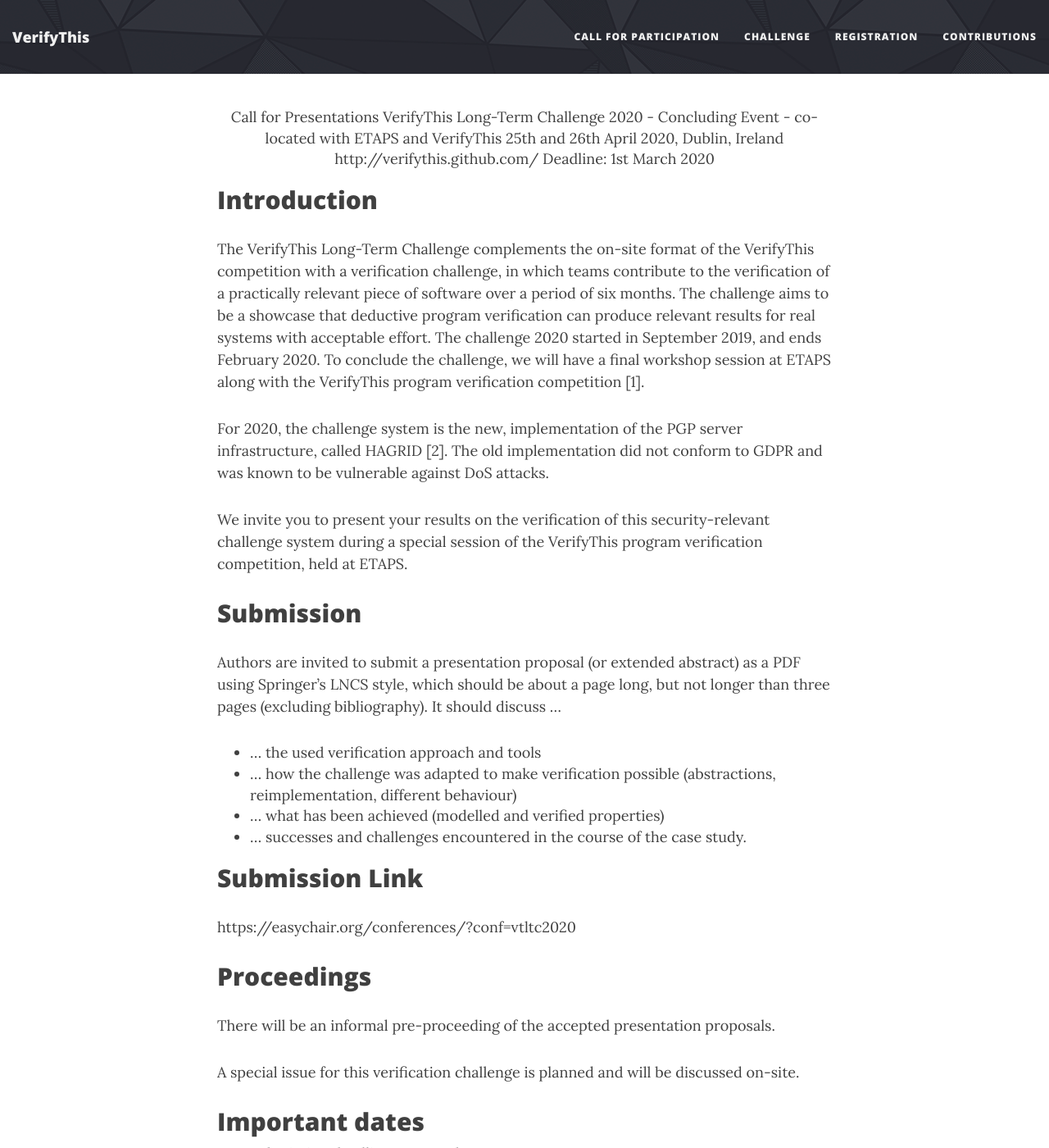
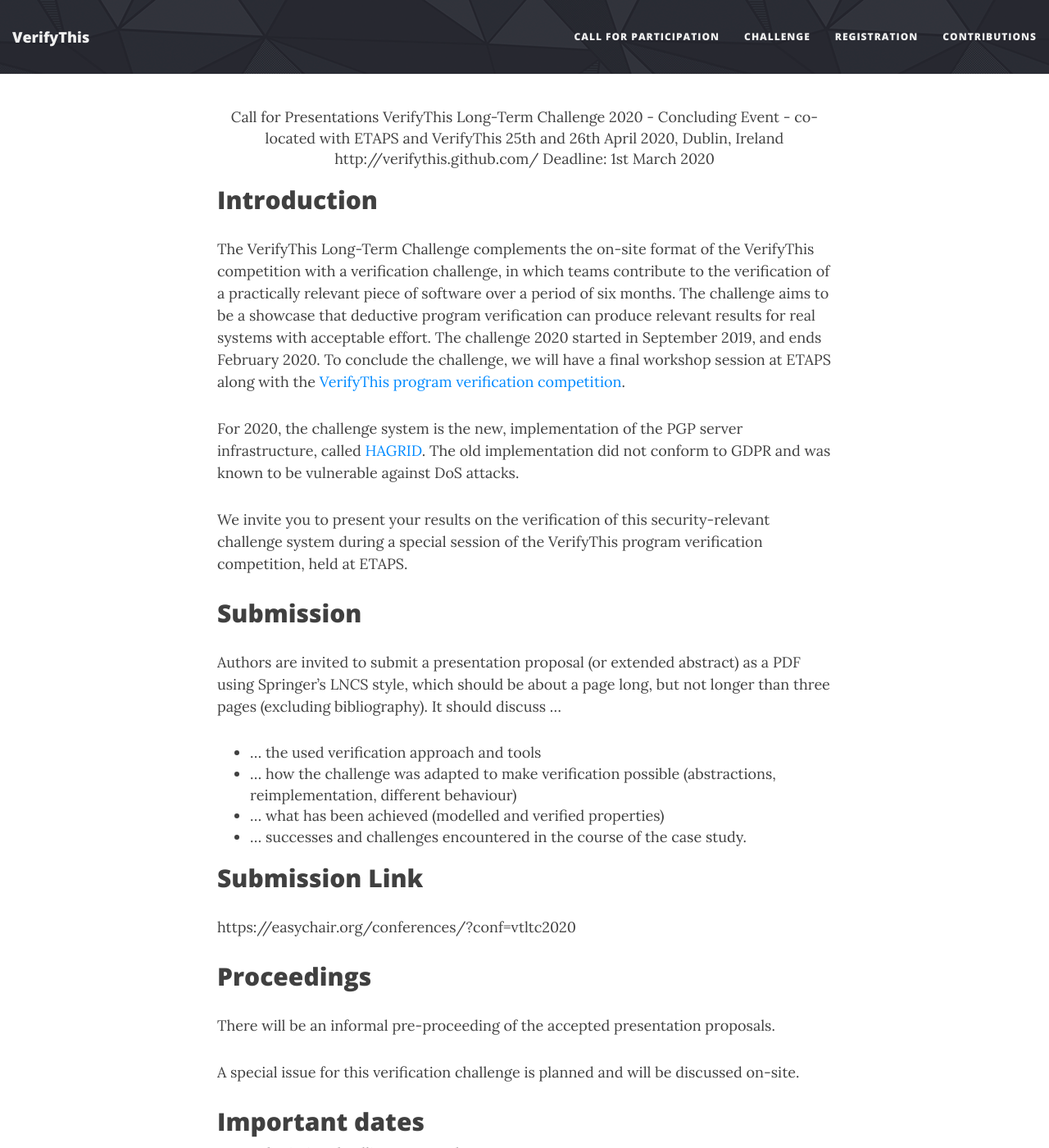
Before and after one commit to verifythis/verifythis.github.io, a Jekyll site: the page built from cfp.md, in a window 1280 px wide and 1400 px high. Shown: the whole window at 82% size. Built offline with Jekyll 4.4.1, drawn with Linux system fonts in a browser that asks for light colours; our own code applies the rules of GitHub Pages for plain Markdown files; some of the changed text lies outside the part shown.

Commit message:
update cfp

```diff
--- a/cfp.md
+++ b/cfp.md
@@ -1,4 +1,4 @@
-<center>
+<center markdown="0">
 Call for Presentations
 
 VerifyThis Long-Term Challenge 2020
@@ -13,20 +13,25 @@ Deadline: 1st March 2020
 
 ## Introduction
 
-The VerifyThis  Long-Term Challenge complements the  on-site format of
-the  VerifyThis competition  with a  verification challenge,  in which
-teams contribute to  the verification of a  practically relevant piece
-of software over  a period of six  months. The challenge aims  to be a
-showcase  that deductive  program  verification  can produce  relevant
-results for  real systems with  acceptable effort. The  challenge 2020
-started in  September 2019, and  ends February 2020.  To  conclude the
-challenge, we will  have a final workshop session at  ETAPS along with
-the VerifyThis program verification competition [1].
+The VerifyThis Long-Term Challenge complements the on-site format of the
+VerifyThis competition with a verification challenge, in which teams contribute
+to the verification of a practically relevant piece of software over a period of
+six months. The challenge aims to be a showcase that deductive program
+verification can produce relevant results for real systems with acceptable
+effort. The challenge 2020 started in September 2019, and ends February 2020. To
+conclude the challenge, we will have a final workshop session at ETAPS along
+with the [VerifyThis program verification
+competition](https://www.pm.inf.ethz.ch/research/verifythis.html).
 
-For 2020, the  challenge system is the new, implementation  of the PGP
-server infrastructure,  called HAGRID [2]. The  old implementation did
-not  conform to  GDPR  and  was known  to  be  vulnerable against  DoS
-attacks.
+
+
+
+
+For 2020, the challenge system is the new, implementation of the PGP server
+infrastructure, called
+[HAGRID](https://sequoia-pgp.org/blog/2019/06/14/20190614-hagrid/). The old
+implementation did not conform to GDPR and was known to be vulnerable against
+DoS attacks.
 
 We invite  you to  present your  results on  the verification  of this
 security-relevant  challenge system  during a  special session  of the
@@ -66,8 +71,7 @@ discussed on-site.
 
 ## Program Chairs and Organizers
 
-Marieke Huisman, Raul E. Monti, Mattias Ulbrich, Alexander Weigl
-
-
-[^1] https://www.pm.inf.ethz.ch/research/verifythis.html
-[^2] https://sequoia-pgp.org/blog/2019/06/14/20190614-hagrid/
+[Mareike Huisman](https://wwwhome.ewi.utwente.nl/~marieke/#contact), [Raul E.
+Monti](https://people.utwente.nl/r.e.monti), [Mattias
+Ulbrich](https://formal.iti.kit.edu/~ulbrich), [Alexander
+Weigl](https://formal.iti.kit.edu/~weigl)
```
